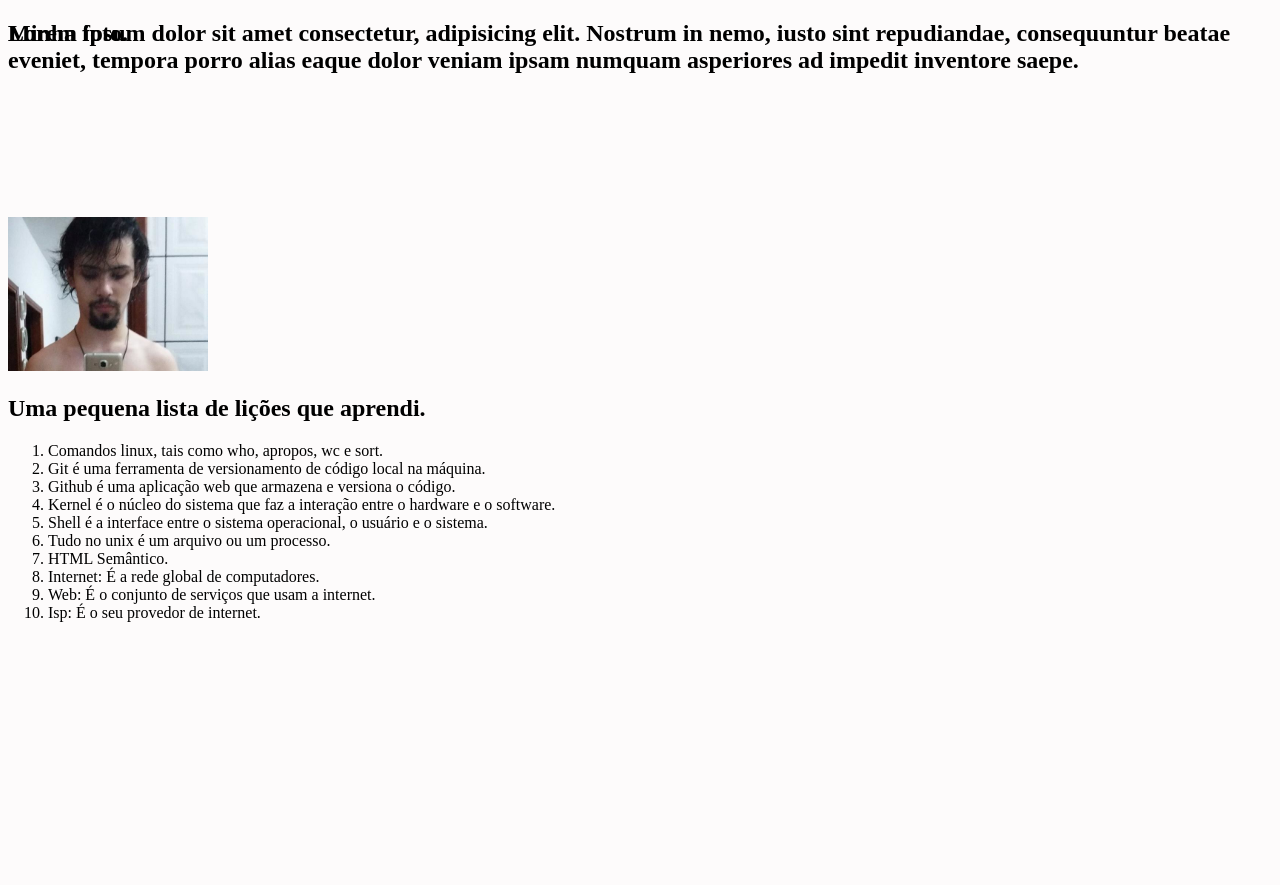
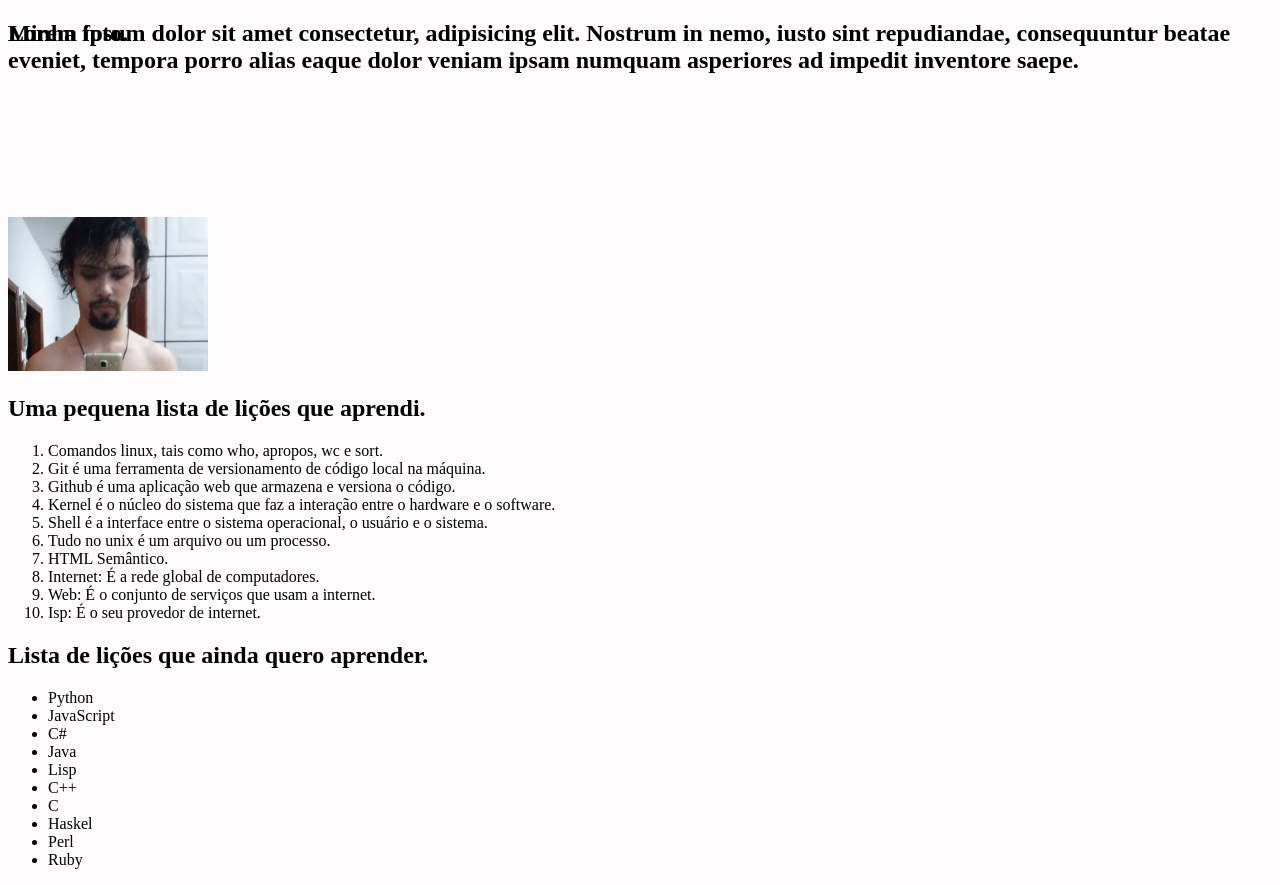
Before and after one commit to 58R1K8GTr/lessons-learned, a website: page index.html in a window 1280 px wide. Before the commit the page ends 800 px from the top, so only its background shows below. Drawn offline with Linux system fonts and the light colour scheme.

Commit message:
Requisito 5 satisfeito

```diff
--- a/index.html
+++ b/index.html
@@ -36,6 +36,22 @@
                 <li>Isp: É o seu provedor de internet.</li>
             </ol>
         </section>
+
+        <section>
+            <h2>Lista de lições que ainda quero aprender.</h2>
+            <ul id="licoes_a_aprender">
+                <li>Python</li>
+                <li>JavaScript</li>
+                <li>C#</li>
+                <li>Java</li>
+                <li>Lisp</li>
+                <li>C++</li>
+                <li>C</li>
+                <li>Haskel</li>
+                <li>Perl</li>
+                <li>Ruby</li>
+            </ul>
+        </section>
     </main>
 </body>
 </html>
```
